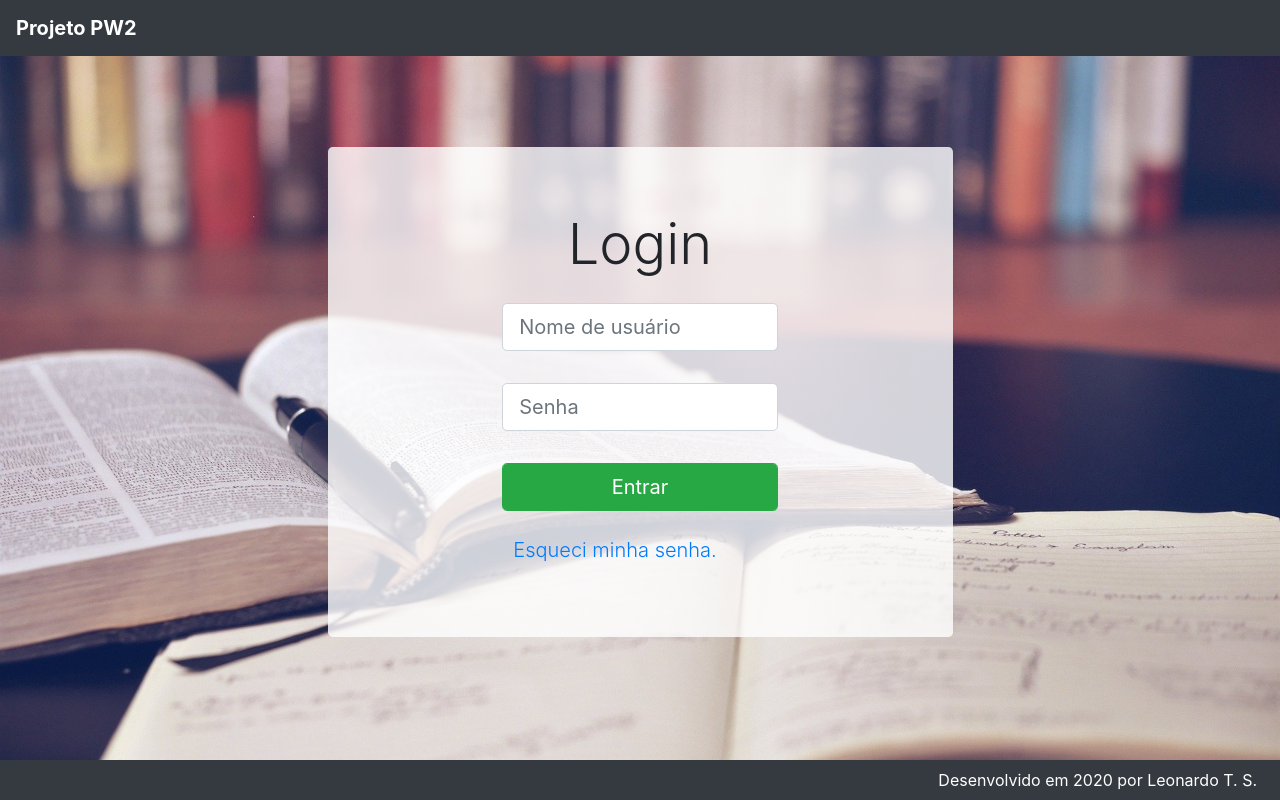
After one commit to LeonardoTS-ETEC-Barueri/ProjetoPW2-LeonardoTS, a PHP site: page /_atividades/_Atv2020-09-15/_view/login.php in a window 1280 px wide. The commit adds this page. Run offline with PHP 8.4, Linux system fonts and the light colour scheme; some libraries are stand-ins or nearby versions.

Commit message:
Primeira parte do projeto 01 envolvendo o padrão MVC

```diff
--- /dev/null
+++ b/_atividades/_Atv2020-09-15/_view/login.php
@@ -0,0 +1,79 @@
+<!DOCTYPE html>
+<html lang="pt-br">
+    <head>
+        <meta charset="utf-8"/>
+        <meta name="viewport" content="width=device-width, initial-scale=1.0"/>
+        <meta http-equiv="X-UA-Compatible" content="ie=edge"/>
+
+        <title>Tela de Login</title>
+
+        <link type="text/css" rel="stylesheet" href="../../../_style/bootstrap.css"/>
+        <link type="text/css" rel="stylesheet" href="../../../_style/estilo.css"/>
+        <link type="text/css" rel="stylesheet" href="../estilo/estiloProj.css"/>
+
+    </head>
+    <body>
+        <div class="container-fluid d-flex h-100 flex-column">
+
+            <nav class="row navbar navbar-dark bg-dark">
+                <a class="navbar-brand font-weight-bold" href="../../../index.php">Projeto PW2</a>
+            </nav>
+
+            <main class="row h-100 overflow-auto flex-grow-1">
+
+                <div class="col bg-light bg-img">
+
+                    <div class="d-flex h-100 justify-content-center align-items-center">
+                        <div class="col-6 jumbotron" style="background-color: rgba(255,255,255,0.8);">
+
+                            <h1 class="display-4 text-center">Login</h1>
+
+                            <form action="" method="POST" id="login">
+                                <div class="form-row">
+                                    <div class="col-lg-6 my-3 mx-auto">
+                                        <input class="form-control form-control-lg" name="nUser" id="tUser" type="text" placeholder="Nome de usuário"/>
+                                    </div>
+                                </div>
+                                <div class="form-row">
+                                    <div class="col-lg-6 my-3 mx-auto">
+                                        <input class="form-control form-control-lg" name="nPass" id="tPass" type="password" placeholder="Senha"/>
+                                    </div>
+                                </div>
+
+                                <div class="form-row">
+                                    <div class="col-lg-6 my-3 mx-auto">
+                                        <input class="form-control form-control-lg btn-success" name="nBtnEntrar" id="tBtnEntrar" type="submit" value="Entrar"/>
+                                    </div>
+                                </div>
+                                <div class="form-row p-0">
+                                    <div class="col-lg-6 p-0 my-0 mx-auto">
+                                        <a class="nav-link lead" href="#">Esqueci minha senha.</a>
+                                    </div>
+                                </div>
+                            </form>
+
+                        </div>
+                    </div>
+
+                    <?php
+
+                    ?>
+
+
+                </div>
+
+            </main>
+
+            <footer class="row">
+                <div class="col d-flex justify-content-end bg-dark">
+                    <p class="p-2 m-0 text-white">Desenvolvido em 2020 por Leonardo T. S.</p>
+                </div>
+            </footer>
+
+        </div>
+
+        <script src="./node_modules/jquery/dist/jquery.js"></script>
+        <script src="./node_modules/popper.js/dist/umd/popper.js"></script>
+        <script src="./node_modules/bootstrap/dist/js/bootstrap.js"></script>
+    </body>
+</html>
--- /dev/null
+++ b/_atividades/_Atv2020-09-15/estilo/estiloProj.css
@@ -0,0 +1,6 @@
+.bg-img{
+    background: url('../imagens/main-bg.jpg');
+    background-position: center center;
+    background-attachment: fixed;
+    background-size: cover;
+}
--- a/index.php
+++ b/index.php
@@ -51,6 +51,7 @@
                         <div class="card card-body">
                             <ul>
                                 <li><a href="_atividades/01_calculadora.php">(2020.08.27) - Atividade 01 - Calculadora PHP</a></li>
+                                <li><a href="_atividades/_Atv2020-09-15/index.php">(2020.09.15) - Projeto 01 - Páginas e Formulários</a></li>
                             </ul>
                         </div>
                     </div>
```
Also changed, not shown: _atividades/_Atv2020-09-15/index.php (added, +63 -0 lines), _atividades/_Atv2020-09-15/imagens/main-bg.jpg (added).
